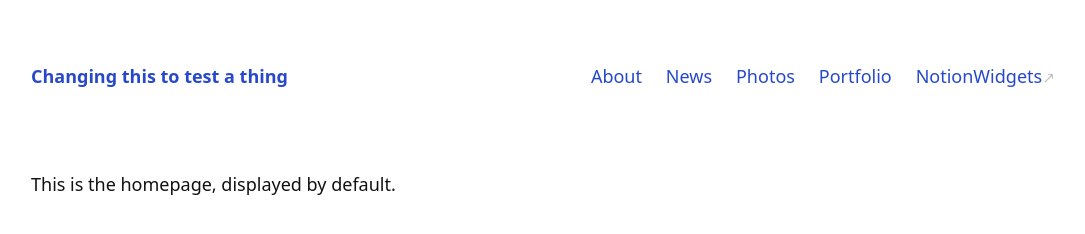
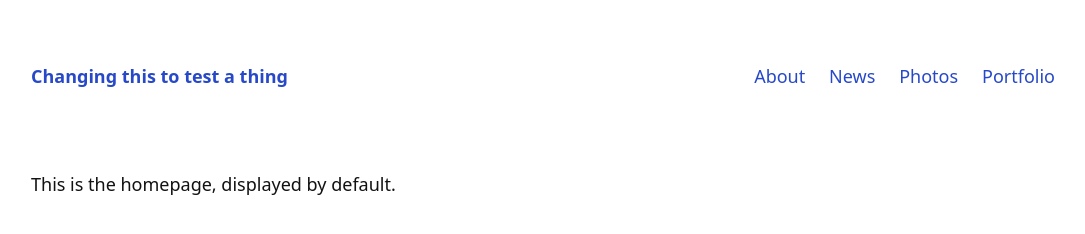
Before and after one commit to AlbusNoir/albusnoir.github.io, a plain HTML site: page index.html in a window 1280 px wide. Shown: the whole page, without its empty margins (97-1182 px from the left). Drawn offline with Linux system fonts and the light colour scheme.

Commit message:
Update index.html
notionwidgets doesnt exist anymore. removing

```diff
--- a/index.html
+++ b/index.html
@@ -30,7 +30,6 @@
         <a href="#news">News</a>
         <a href="#photos">Photos</a>
         <a href="#portfolio">Portfolio</a>
-        <a href="https://albusnoir.github.io/NotionWidgets/">NotionWidgets</a>
       </nav>
     </header>
 
```
